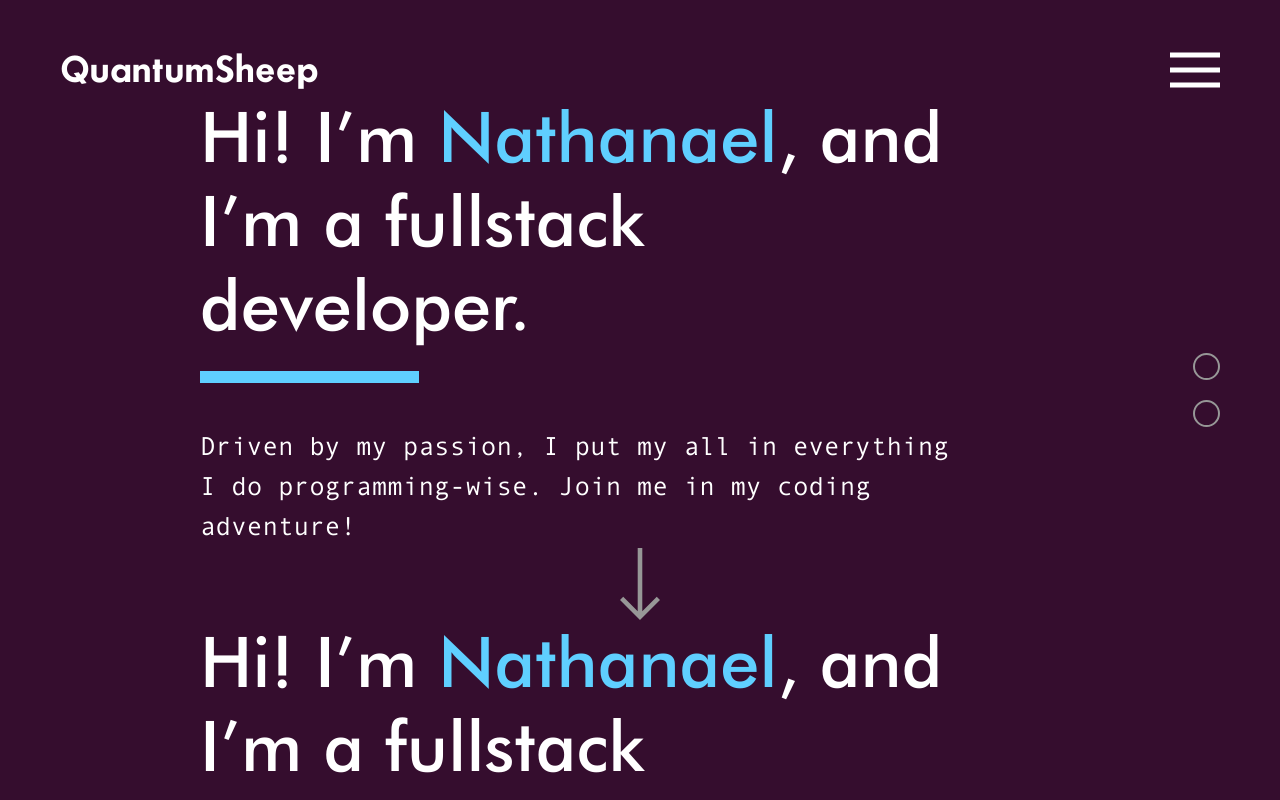
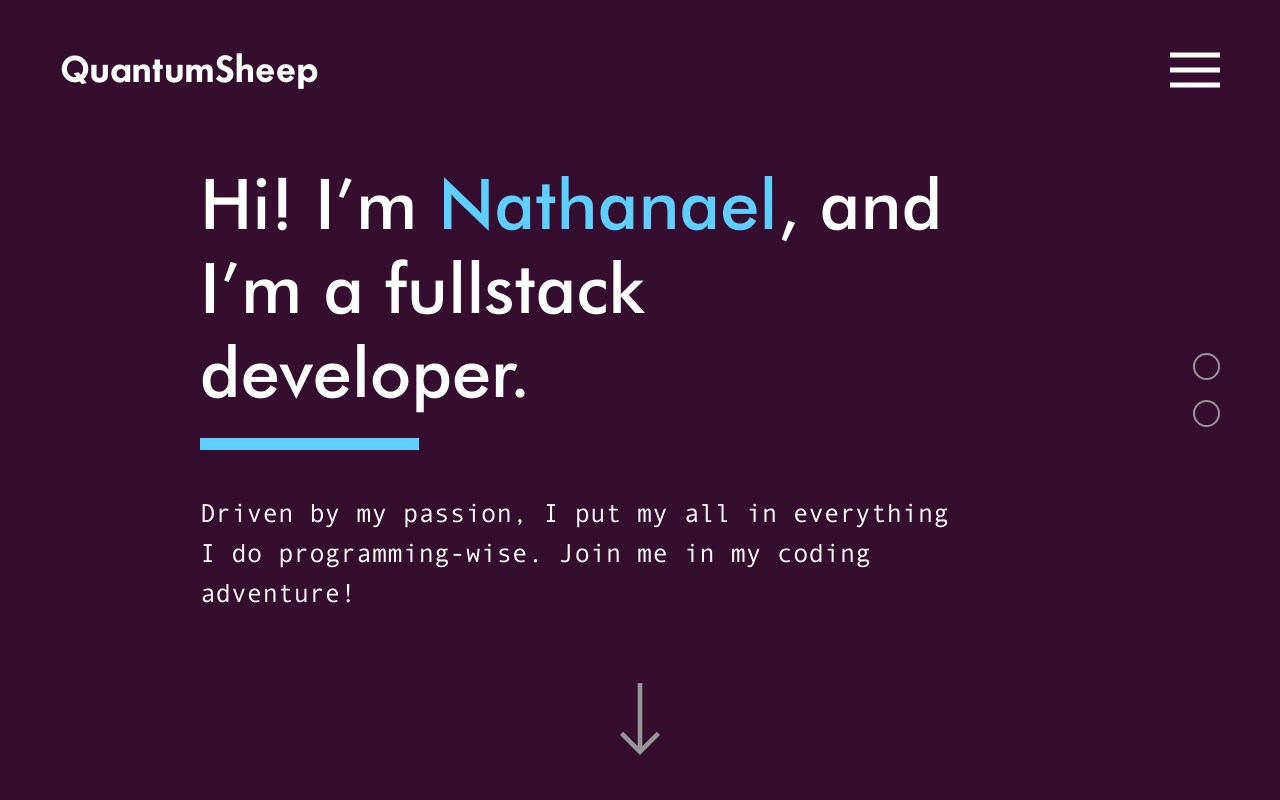
Before and after one commit to quantumsheep/qtmsheep.com, a React (Create React App) app in the folder client/: page / in a window 1280 px wide. Shown: the top 800 px of the page. Built offline with nearby package versions, Linux system fonts and the light colour scheme.

Commit message:
Fix sections positions

```diff
--- a/client/src/index.css
+++ b/client/src/index.css
@@ -53,10 +53,7 @@ body {
 main {
   position: relative;
   background-color: #350d2e;
-  padding: 45px 60px;
   min-height: 100%;
-  display: flex;
-  flex-direction: column;
 }
 
 a {
@@ -131,8 +128,8 @@ header h1 {
 }
 
 section {
-  height: 100%;
-  flex: 1;
+  height: 100vh;
+  padding: 45px 60px;
   display: flex;
   flex-direction: column;
   position: relative;
```
